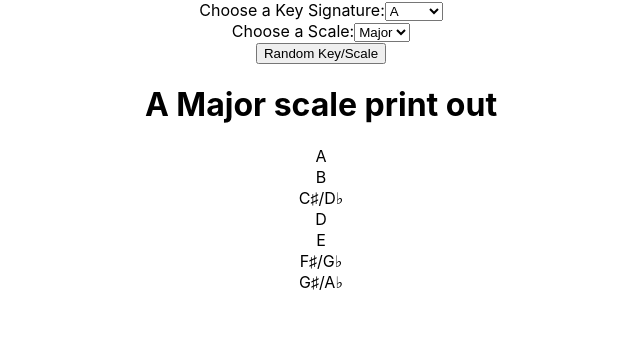
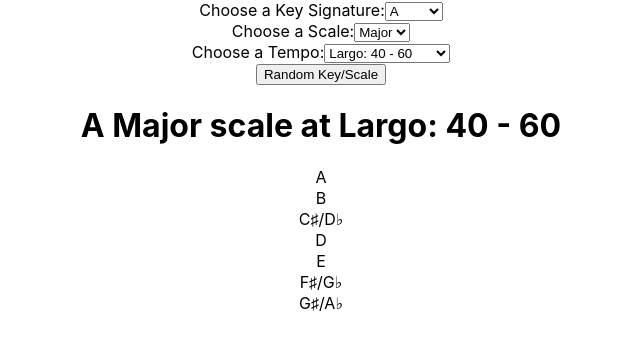
Before and after one commit to mattchley/random-rhythm, a React (Create React App) app in the folder random-rhythm/: page / in a window 1280 px wide. Shown: the top 350 px of the page, without its empty margins (319-959 px from the left). Built offline with nearby package versions, Linux system fonts and the light colour scheme.

Commit message:
added tempo drop down menu with functionality for the Staff Component. Still need to allow for the Random Button to use the tempo in it's randomizing

```diff
--- a/random-rhythm/src/App.js
+++ b/random-rhythm/src/App.js
@@ -1,7 +1,7 @@
-import logo from './logo.svg';
 import Key from './Components/key'
 import Scale from './Components/scale'
 import Staff from './Components/staff'
+import Tempo  from './Components/tempo';
 import RandomButton from './Components/randomButton';
 import './App.css';
 import React, { useState } from "react";
@@ -9,22 +9,28 @@ import React, { useState } from "react";
 function App() {
   const [scale, setScale] = useState("Major");
   const [key, setKey] = useState("A");
+  const [tempo, setTempo] =useState(' Largo: 40 - 60 ')
 
-  // Just for the Random Button right now but could be used to remove data redundancy from Key and Scale Component?
   const scaleArray = ["Major", "Minor"]
   const keyArray = ["A", "A♯/B♭", "B", "C", "C♯/D♭", "D", "D♯/E♭", "E", "F", "F♯/G♭", "G", "G♯/A♭"]
+  const tempoArray = [' Largo: 40 - 60 ', ' Adagio: 60 - 72 ', ' Andante: 72 - 96 ', ' Allegro: 96 - 132 ', ' Vivace: 169 - 208 ', ' Presto: 168 - 208 ']
 
   return (
     <div className="App">
       <Key onChange={(value) => setKey(value)} value={{ keyArray: keyArray }} />
+
       <Scale onChange={(value) => setScale(value)} value={{ scaleArray: scaleArray }} />
-      {/* trying to connect the props from the random button to the use state to allow for a genereated staff on click. Partially there because on click shows the props passing but not selected */}
-      <RandomButton value={{ scaleArray: scaleArray, keyArray: keyArray }} onClick={(value) => {
-        setKey(value[0]);
-        setScale(value[1])
-        console.log(`hit ${value}`)
-      }} />
-      <Staff value={{ scale: [scale, setScale], key: [key, setKey], keyArray: keyArray }} />
+
+      <Tempo onChange={(value) => setTempo(value)} value={{ tempoArray: tempoArray }}/>
+
+      <RandomButton value={{ scaleArray: scaleArray, keyArray: keyArray }}
+        onClick={(value) => {
+          setKey(value[0]);
+          setScale(value[1])
+          console.log(`hit ${value}`)
+        }} />
+
+      <Staff value={{ scale: [scale, setScale], key: [key, setKey], keyArray: keyArray, tempo:[tempo, setTempo] }} />
 
 
     </div>
--- a/random-rhythm/src/Components/staff.js
+++ b/random-rhythm/src/Components/staff.js
@@ -83,7 +83,7 @@ const Staff = props => {
 
     return (
         <div>
-            <h1> {props.value.key[0]} {props.value.scale[0]} scale print out </h1>
+            <h1> {props.value.key[0]} {props.value.scale[0]} scale at {props.value.tempo[0]}</h1>
             <p>{createScale(scaleType, changeKey(noteArray, keyType)).map(y => (
                 <option value={y}>{y}</option>
             ))}</p>
--- /dev/null
+++ b/random-rhythm/src/Components/tempo.js
@@ -0,0 +1,20 @@
+import React from "react";
+
+
+const Tempo = props => {
+    let tempo = props.value.tempoArray
+
+    return (
+        <div>
+            <label for="tempo">Choose a Tempo:</label>
+            <select name="tempo" onChange={e => props.onChange(e.currentTarget.value)} id="tempo">
+                {tempo.map(y => (
+                    <option value={y}>{y}</option>
+                ))}
+            </select>
+        </div>
+    )
+
+}
+
+export default Tempo
```
